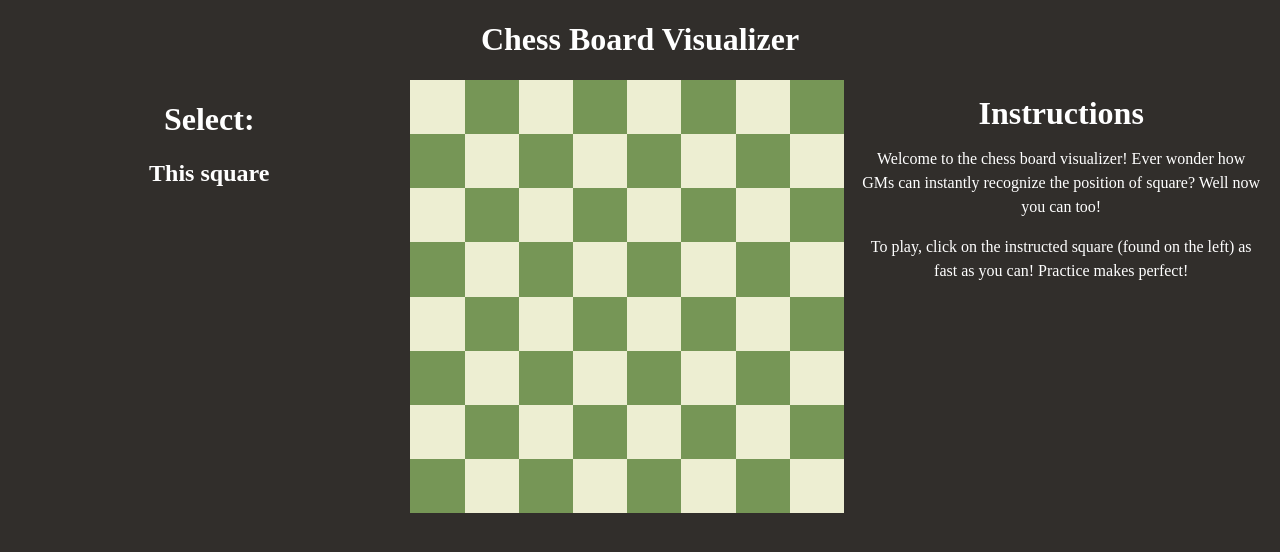
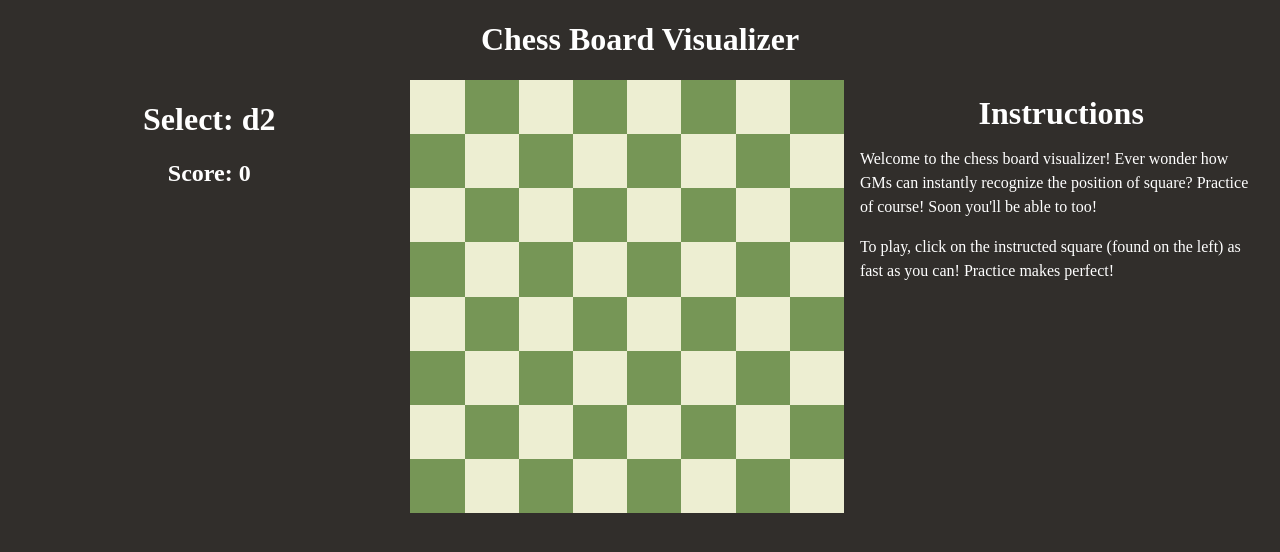
Before and after one commit to colinchambachan/Chess-Board-Visualizer, a React (Create React App) app: page / in a window 1280 px wide. Shown: the top 552 px of the page. Built offline with nearby package versions, Linux system fonts and the light colour scheme.

Commit message:
Add game logic and input feedbck

```diff
--- a/src/App.css
+++ b/src/App.css
@@ -1,5 +1,3 @@
-.title-container {
-}
 #Title {
   color: white;
   width: 100%;
--- a/src/components/Board.js
+++ b/src/components/Board.js
@@ -20,7 +20,6 @@ export default function Board({ squareIDArray, handleClick }) {
       output =
         squareIDList.indexOf(id) % 2 === 0 ? "dark-square" : "light-square";
     }
-    console.log(output);
     return output;
   };
 
@@ -28,7 +27,7 @@ export default function Board({ squareIDArray, handleClick }) {
   const boardSquares = squareIDList.map((squareID) => (
     <Square
       squareID={squareID}
-      onClick={handleClick}
+      handleClick={handleClick}
       squareColor={isDark(squareID)}
     />
   ));
--- a/src/components/Game.css
+++ b/src/components/Game.css
@@ -14,10 +14,15 @@
 #instructions {
   flex: 0 1 32.5%;
   padding-left: 1em;
-
-  justify-content: center;
-  text-align: center;
   color: white;
   line-height: 1.5rem;
   overflow: hidden;
 }
+
+#instructions #Title {
+  text-align: center;
+}
+
+#output {
+  margin-top: 200px;
+}
--- a/src/components/Game.js
+++ b/src/components/Game.js
@@ -1,6 +1,7 @@
 import React from "react";
 import Board from "./Board";
 import "./Game.css";
+import { useState } from "react";
 
 function Game() {
   // Create array for each individual square id
@@ -10,28 +11,42 @@ function Game() {
 
   for (let i = 0; i < 8; i++) {
     for (let j = 7; j >= 0; j--) {
+      // Concatenate width and height to create ID
       squareIDArray.push(idWidths[i] + idHeights[j]);
     }
   }
 
-  // Todo: Create handleClick function that runs game logic
+  // Game logic
+  const [score, setScore] = useState(0);
+  const [targetSquare, setTargetSquare] = useState(
+    squareIDArray[Math.floor(Math.random() * 63)]
+  );
+  const [output, setOutput] = useState("");
+  // function which increases score if correct square is clicked
   const handleClick = (id) => {
-    // handle game logic
-    alert(id);
+    if (id === targetSquare) {
+      setScore(score + 1);
+      setTargetSquare(squareIDArray[Math.floor(Math.random() * 63)]);
+      setOutput("Correct!");
+    } else {
+      setOutput("Incorrect :(");
+    }
   };
 
   return (
     <div class="container">
       <div id="direction-screen">
-        <h1>Select: </h1>
-        <h2>This square</h2>
+        <h1>Select: {targetSquare}</h1>
+        <h2>Score: {score} </h2>
+        <h2 id="output">{output}</h2>
       </div>
       <Board squareIDArray={squareIDArray} handleClick={handleClick} />
       <div id="instructions">
-        <h1>Instructions</h1>
-        <p>
+        <h1 id="Title">Instructions</h1>
+        <p id="Body">
           Welcome to the chess board visualizer! Ever wonder how GMs can
-          instantly recognize the position of square? Well now you can too!
+          instantly recognize the position of square? Practice of course! Soon
+          you'll be able to too!
         </p>
         <p>
           To play, click on the instructed square (found on the left) as fast as
--- a/src/components/Square.js
+++ b/src/components/Square.js
@@ -9,7 +9,7 @@ export default function Square({ squareID, handleClick, squareColor }) {
     <div
       id={squareID}
       className={squareColor}
-      onClick={() => alert(squareID)}
+      onClick={() => handleClick(squareID)}
     ></div>
   );
 }
```
